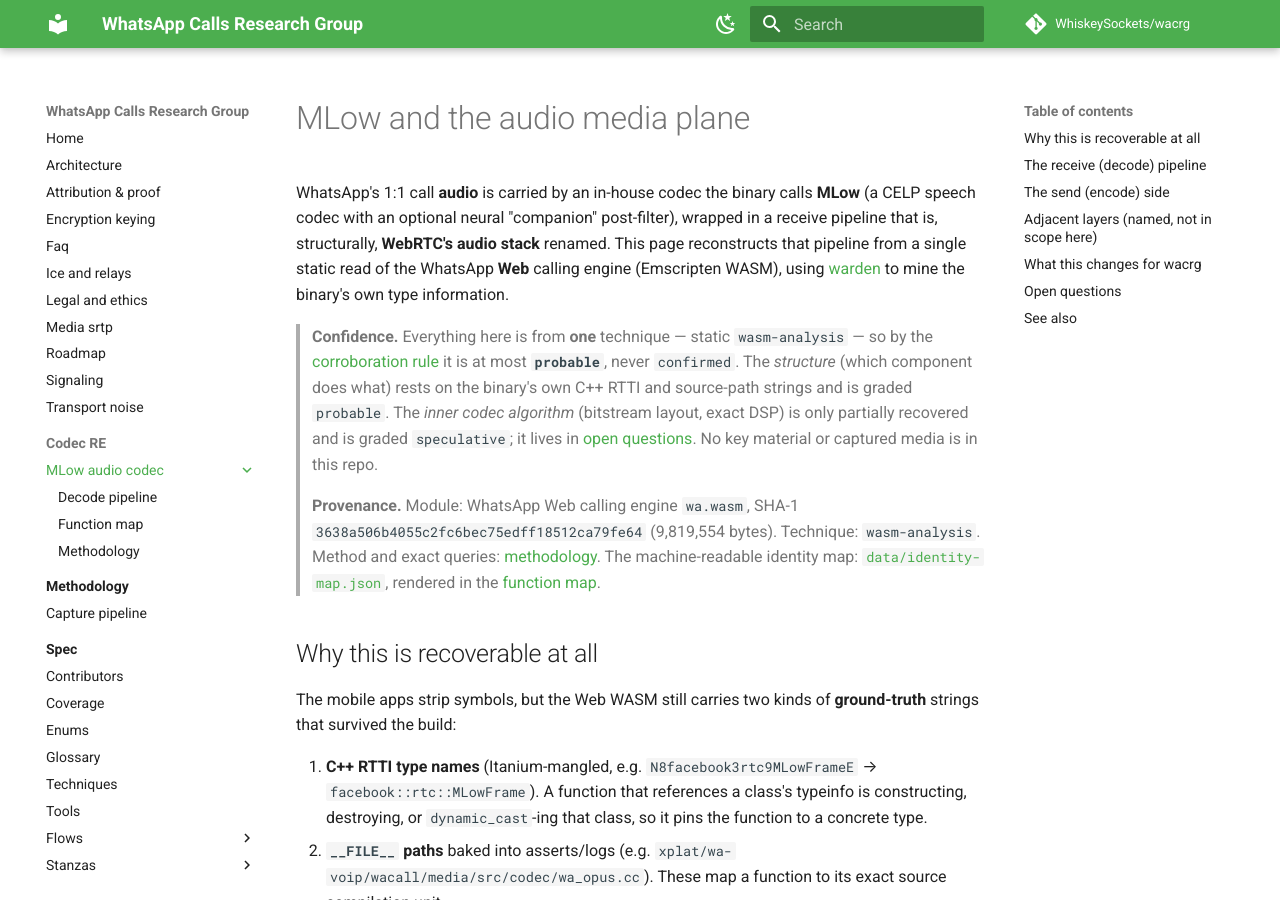
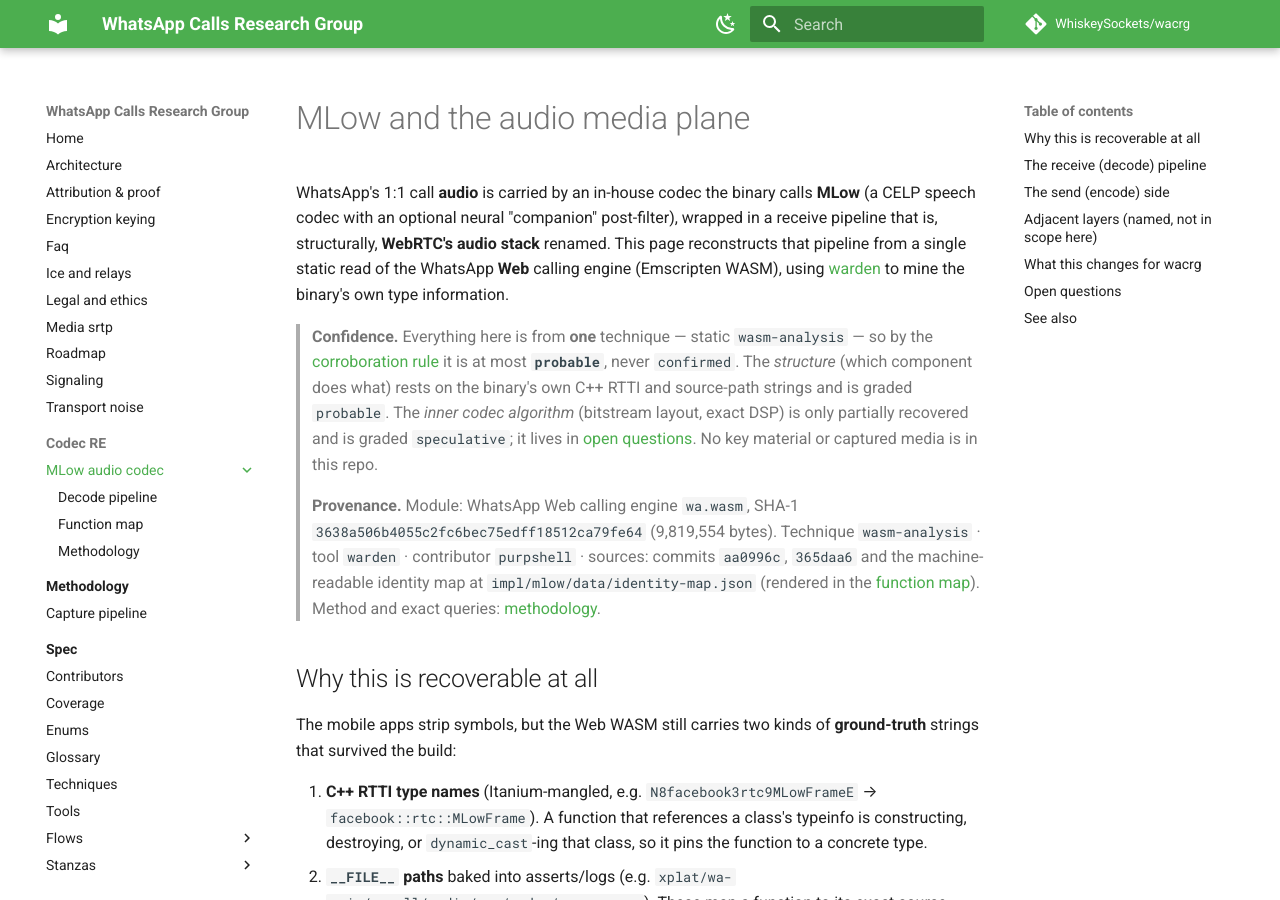
Before and after one commit to WhiskeySockets/wacrg, an MkDocs documentation site: the page built from docs/codec/mlow/index.md, in a window 1280 px wide and 900 px high. Built offline with MkDocs 1.6.1 and Material for MkDocs 9.7.7, drawn with Linux system fonts in a browser that asks for light colours; comment, search, counter and statistics services are not loaded.

Commit message:
chore(media): relocate warden artifact out of docs/, add provenance
Per the attribution model (docs/attribution.md):
- move docs/codec/mlow/data/identity-map.json -> impl/mlow/data/ (raw warden
  output belongs under impl/, not the published docs/ MkDocs site) and fix the
  references that pointed at it.
- record the four provenance dimensions on the MLow pages: technique
  wasm-analysis, tool warden, contributor purpshell, sources (commit refs +
  the identity-map artifact).

npm run build passes; no generated-file drift.

```diff
--- a/docs/codec/mlow/index.md
+++ b/docs/codec/mlow/index.md
@@ -21,10 +21,12 @@ information.
 > repo.
 >
 > **Provenance.** Module: WhatsApp Web calling engine `wa.wasm`,
-> SHA-1 `3638a506b4055c2fc6bec75edff18512ca79fe64` (9,819,554 bytes). Technique:
-> `wasm-analysis`. Method and exact queries: [methodology](methodology.md). The
-> machine-readable identity map: [`data/identity-map.json`](data/identity-map.json),
-> rendered in the [function map](function-map.md).
+> SHA-1 `3638a506b4055c2fc6bec75edff18512ca79fe64` (9,819,554 bytes).
+> Technique `wasm-analysis` · tool `warden` · contributor `purpshell` · sources:
+> commits `aa0996c`, `365daa6` and the machine-readable identity map at
+> `impl/mlow/data/identity-map.json` (rendered in the
+> [function map](function-map.md)). Method and exact queries:
+> [methodology](methodology.md).
 
 ## Why this is recoverable at all
 
```
Also changed, not shown: docs/codec/mlow/decode-pipeline.md (+4 -2 lines), docs/codec/mlow/function-map.md (+7 -7 lines), docs/codec/mlow/methodology.md (+5 -3 lines), 2 other files.
